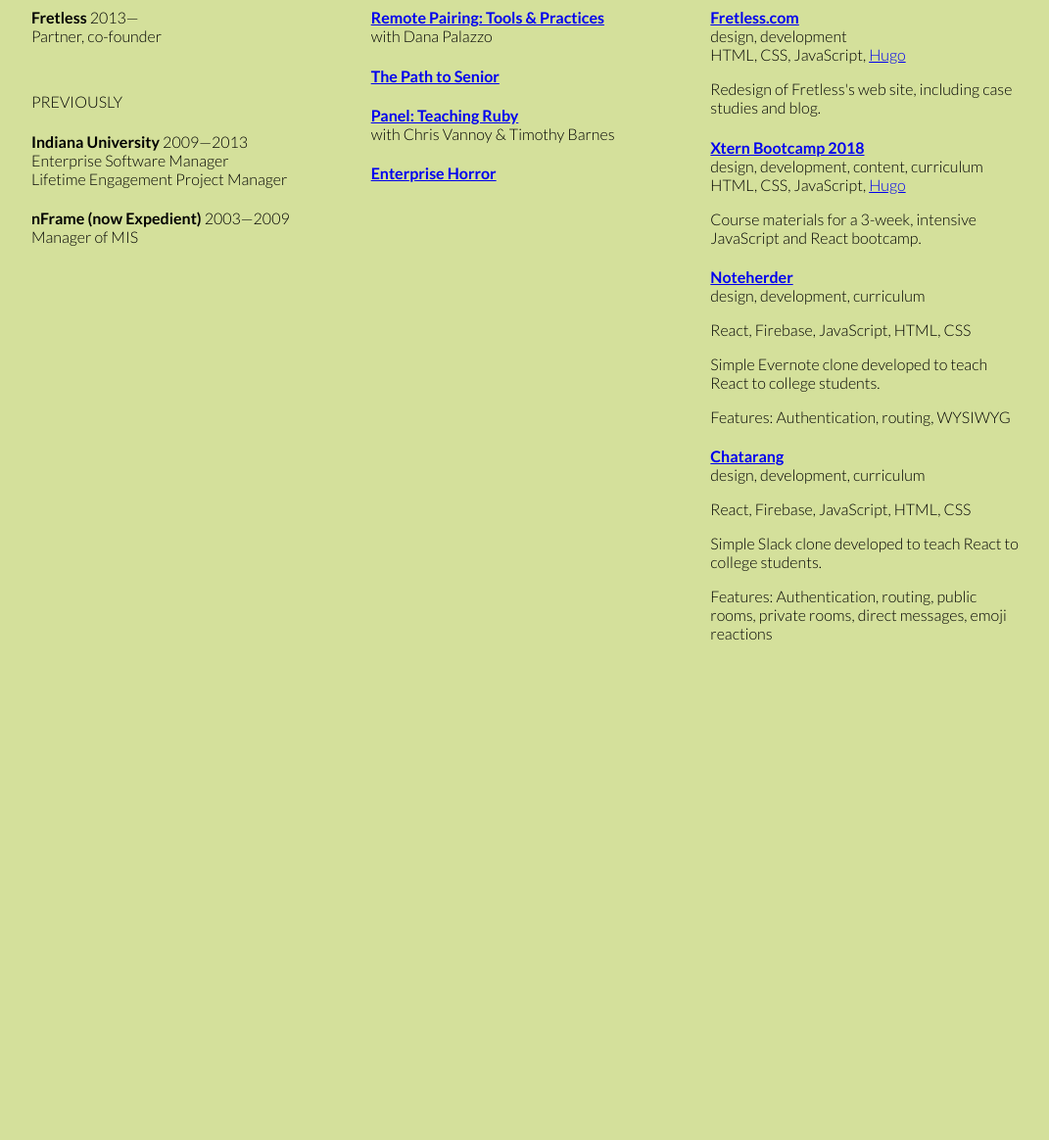
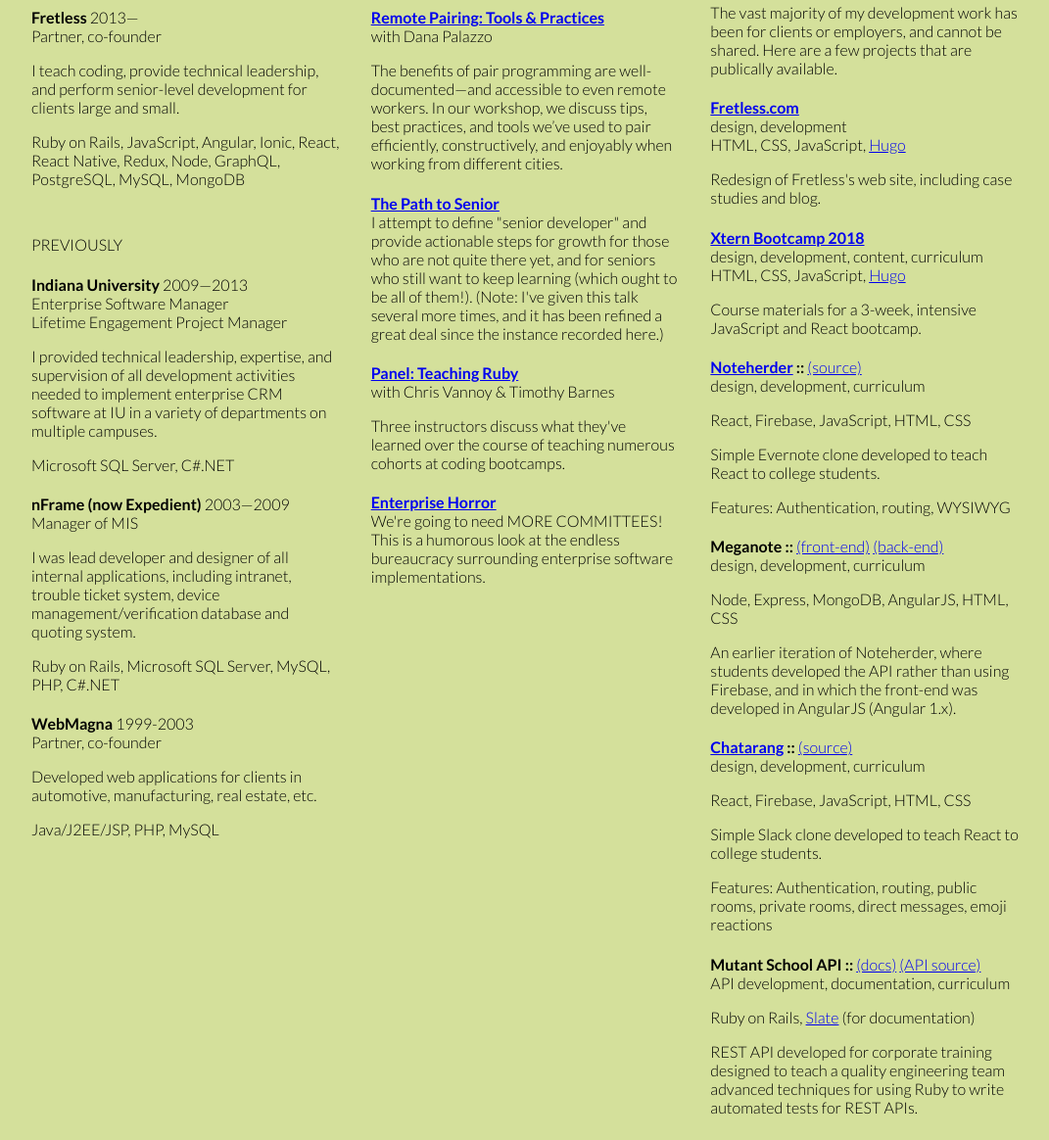
Before and after one commit to dstrus/dstrus.github.io, a plain HTML site: page index.html in a window 1280 px wide. Shown: the part 602-1766 px from the top of the page at 98% size, without its empty margins (104-1175 px from the left). Before the commit the page ends 1282 px from the top, so only its background shows below. Drawn offline with Linux system fonts and the light colour scheme.

Commit message:
Add more projects

```diff
--- a/index.html
+++ b/index.html
@@ -31,6 +31,8 @@
 
         <h4>Fretless <span>2013&mdash;</span></h4>
         <p>Partner, co-founder</p>
+        <p>I teach coding, provide technical leadership, and perform senior-level development for clients large and small.</p>
+        <p>Ruby on Rails, JavaScript, Angular, Ionic, React, React Native, Redux, Node, GraphQL, PostgreSQL, MySQL, MongoDB</p>
       </section>
 
       <section>
@@ -41,9 +43,19 @@
           Enterprise Software Manager<br>
           Lifetime Engagement Project Manager
         </p>
+        <p>I provided technical leadership, expertise, and supervision of all development activities needed to implement enterprise CRM software at IU in a variety of departments on multiple campuses.</p>
+        <p>Microsoft SQL Server, C#.NET</p>
+
 
         <h4>nFrame (now Expedient) <span>2003&mdash;2009</span></h4>
         <p>Manager of MIS</p>
+        <p>I was lead developer and designer of all internal applications, including intranet, trouble ticket system, device management/verification database and quoting system.</p>
+        <p>Ruby on Rails, Microsoft SQL Server, MySQL, PHP, C#.NET</p>
+
+        <h4>WebMagna <span>1999-2003</span></h4>
+        <p>Partner, co-founder</p>
+        <p>Developed web applications for clients in automotive, manufacturing, real estate, etc.</p>
+        <p>Java/J2EE/JSP, PHP, MySQL</p>
       </section>
     </div>
 
@@ -53,19 +65,27 @@
 
         <h4><a href="http://www.indyrb.org/posts/2019/04/10/meetup-apr10/" target="_blank">Remote Pairing: Tools &amp; Practices</h4></a></h4>
         <p>with Dana Palazzo</p>
+        <p>
+            The benefits of pair programming are well-documented—and accessible to even remote workers. In our workshop, we discuss tips, best practices, and tools we’ve used to pair efficiently, constructively, and enjoyably when working from different cities.
+        </p>
 
         <h4><a href="http://www.indyrb.org/posts/2017/10/11/meetup-october11/" target="_blank">The Path to Senior</a></h4>
+        <p>I attempt to define "senior developer" and provide actionable steps for growth for those who are not quite there yet, and for seniors who still want to keep learning (which ought to be all of them!). (Note: I've given this talk several more times, and it has been refined a great deal since the instance recorded here.)</p>
 
         <h4><a href="http://www.indyrb.org/posts/2015/09/20/meetup-september-9/" target="_blank">Panel: Teaching Ruby</a></h4>
         <p>with Chris Vannoy &amp; Timothy Barnes</p>
+        <p>Three instructors discuss what they've learned over the course of teaching numerous cohorts at coding bootcamps.</p>
 
         <h4><a href="http://www.indyrb.org/posts/2011/10/13/meetup-october-13/" target="_blank">Enterprise Horror</a></h4>
+        <p>We're going to need MORE COMMITTEES! This is a humorous look at the endless bureaucracy surrounding enterprise software implementations.</p>
       </section>
     </div>
 
     <div>
       <section>
         <h3>projects</h3>
+
+        <p>The vast majority of my development work has been for clients or employers, and cannot be shared. Here are a few projects that are publically available.</p>
 
         <h4><a href="http://fretless.com/" target="_blank">Fretless.com</a></h4>
         <p>
@@ -85,17 +105,41 @@
           Course materials for a 3-week, intensive JavaScript and React bootcamp.
         </p>
 
-        <h4><a href="http://bootcamp17s3.fretless.com/noteherder/" target="_blank">Noteherder</a></h4>
+        <h4>
+          <a href="http://bootcamp17s3.fretless.com/noteherder/" target="_blank">Noteherder</a> ::
+          <span><a href="https://github.com/xtbc17s3/noteherder" target="_blank">(source)</a></span>
+        </h4>
         <p>design, development, curriculum</p>
         <p>React, Firebase, JavaScript, HTML, CSS</p>
         <p>Simple Evernote clone developed to teach React to college students.</p>
         <p>Features: Authentication, routing, WYSIWYG</p>
 
-        <h4><a href="https://chatarang-s2afternoon.firebaseapp.com/" target="_blank">Chatarang</a></h4>
+        <h4>
+          <a>Meganote</a> ::
+          <span><a href="https://github.com/xternbootcamp16/meganote" target="_blank">(front-end)</a></span>
+          <span><a href="https://github.com/xternbootcamp16/meganote-server/tree/master" target="_blank">(back-end)</a></span>
+        </h4>
+        <p>design, development, curriculum</p>
+        <p>Node, Express, MongoDB, AngularJS, HTML, CSS</p>
+        <p>An earlier iteration of Noteherder, where students developed the API rather than using Firebase, and in which the front-end was developed in AngularJS (Angular 1.x).</p>
+
+        <h4>
+          <a href="https://chatarang-s2afternoon.firebaseapp.com/" target="_blank">Chatarang</a> ::
+          <span><a href="https://github.com/xtbc18s2/chatarang" target="_blank">(source)</a></span>
+        </h4>
         <p>design, development, curriculum</p>
         <p>React, Firebase, JavaScript, HTML, CSS</p>
         <p>Simple Slack clone developed to teach React to college students.</p>
         <p>Features: Authentication, routing, public rooms, private rooms, direct messages, emoji reactions</p>
+
+        <h4>
+          Mutant School API ::
+          <span><a href="http://daveystrus.com/mutant-school-docs/" target="_blank">(docs)</a></span>
+          <span><a href="https://github.com/dstrus/mutant-school" target="_blank">(API source)</a></span>
+        </h4>
+        <p>API development, documentation, curriculum</p>
+        <p>Ruby on Rails, <a href="https://github.com/lord/slate" target="_blank">Slate</a> (for documentation)</p>
+        <p>REST API developed for corporate training designed to teach a quality engineering team advanced techniques for using Ruby to write automated tests for REST APIs.</p>
       </section>
     </div>
   </main>
```
